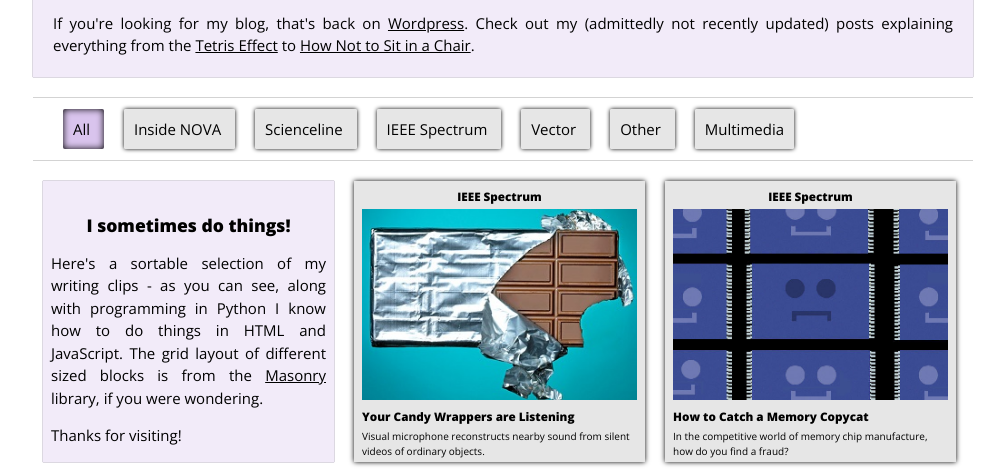
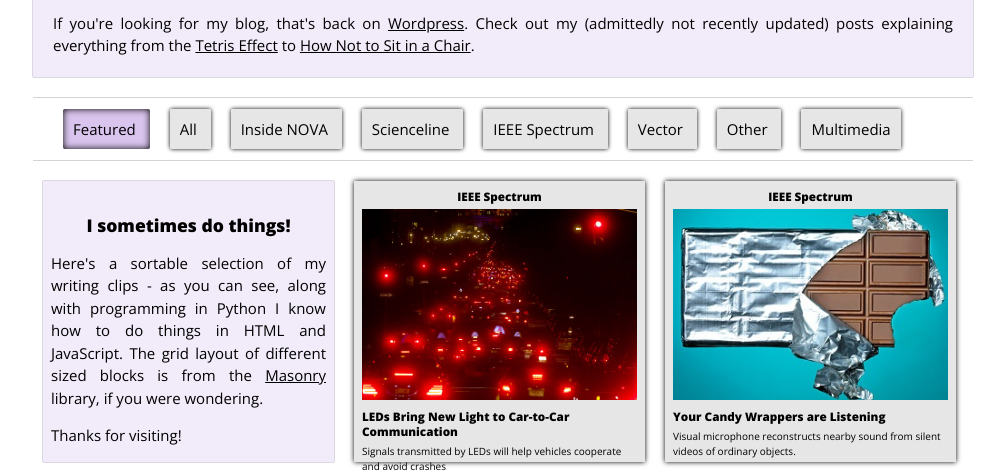
Before and after one commit to slewin/slewin.github.io, a plain HTML site: page index.html in a window 1280 px wide. Shown: the part 442-913 px from the top of the page, without its empty margins (137-1142 px from the left). Drawn offline with nearby package versions, Linux system fonts and the light colour scheme.

Commit message:
featured fancy + resume

```diff
--- a/index.html
+++ b/index.html
@@ -45,7 +45,9 @@ If you're looking for my blog, that's back on <a href="http://www.sarahexplains.
 
 <div id="wrapper" style="background:none; padding-top:0; padding-bottom:0px; box-shadow:none; border:none">
 
-<div class="button selected" id="all"> All </div>
+<div class="button selected" id="featured"> Featured </div>
+
+<div class="button" id="all"> All </div>
 
 <div class="button" id="InsideNOVA"> Inside NOVA </div>
 
@@ -79,7 +81,14 @@ If you're looking for my blog, that's back on <a href="http://www.sarahexplains.
 	<p>Description - delete p if two lines</p>
 </div>
 -->
-<div class="item clip" id="candy" tags=["all","Spectrum"] site=http://spectrum.ieee.org/tech-talk/consumer-electronics/audiovideo/your-candy-wrappers-are-listening>
+<div class="item clip" id="lights" tags=["all","Spectrum"] site=http://spectrum.ieee.org/transportation/advanced-cars/leds-bring-new-light-to-car-to-car-communication>
+	<h3 style="text-align:center;margin-top:0px">IEEE Spectrum</h3>
+	<img src="workpics/lights.png" width="275px" alt="lights article Sarah Lewin">
+	<h3>LEDs Bring New Light to Car-to-Car Communication</h3>
+	Signals transmitted by LEDs will help vehicles cooperate and avoid crashes
+</div>
+
+<div class="item clip" id="candy" tags=["featured","all","Spectrum"] site=http://spectrum.ieee.org/tech-talk/consumer-electronics/audiovideo/your-candy-wrappers-are-listening>
 	<h3 style="text-align:center;margin-top:0px">IEEE Spectrum</h3>
 	<img src="workpics/candy.jpg" width="275px" alt="candy article Sarah Lewin">
 	<h3>Your Candy Wrappers are Listening</h3>
@@ -100,7 +109,7 @@ If you're looking for my blog, that's back on <a href="http://www.sarahexplains.
 	If you want people to conserve, you’re going to have to convince…me.
 </div>
 
-<div class="item clip" id="hologram" tags=["all","Spectrum"] site="http://spectrum.ieee.org/consumer-electronics/audiovideo/holographic-displays-coming-to-smartphones">
+<div class="item clip" id="hologram" tags=["featured","all","Spectrum"] site="http://spectrum.ieee.org/consumer-electronics/audiovideo/holographic-displays-coming-to-smartphones">
 	<h3 style="text-align:center;margin-top:0px">IEEE Spectrum</h3>
 	<img src="workpics/hologram.png" width="275px" alt="hologram article Sarah Lewin">
 	<h3>Holographic Displays Come to Smartphones</h3>
@@ -114,7 +123,7 @@ If you're looking for my blog, that's back on <a href="http://www.sarahexplains.
 	App would use beacons sent over Wi-Fi to warn of collisions.
 </div>
 
-<div class="item clip" id="cardboard" tags=["all","Spectrum"] site="http://spectrum.ieee.org/tech-talk/consumer-electronics/audiovideo/3d-comes-to-cardboard">
+<div class="item clip" id="cardboard" tags=["featured","all","Spectrum"] site="http://spectrum.ieee.org/tech-talk/consumer-electronics/audiovideo/3d-comes-to-cardboard">
 	<h3 style="text-align:center;margin-top:0px">IEEE Spectrum</h3>
 	<img src="workpics/cardboard.png" width="275px" alt="cardboard article Sarah Lewin">
 	<h3>Google's Cardboard Virtual Reality Kit</h3>
@@ -128,14 +137,14 @@ If you're looking for my blog, that's back on <a href="http://www.sarahexplains.
 	A Turing test doesn't measure a computer's intelligence, but it does say something about its usefulness.
 </div>
 
-<div class="item clip" id="clouds" tags=["all","Scienceline"] site="http://Scienceline.org/2014/04/written-in-the-clouds/">
+<div class="item clip" id="clouds" tags=["featured","all","Scienceline"] site="http://Scienceline.org/2014/04/written-in-the-clouds/">
 	<h3 style="text-align:center;margin-top:0px">Scienceline</h3>
 	<img src="workpics/clouds.png" width="275px" alt="clouds article Sarah Lewin">
 	<h3>Written in the clouds</h3>
 	Cargo ships and weather balloons - no one said MAGIC was easy.
 </div>
 
-<div class="item clip" id="tuning" tags=["all","other"] site="http://www.the-scientist.com/?articles.view/articleNo/39727/title/A-Face-to-Remember/">
+<div class="item clip" id="tuning" tags=["featured","all","other"] site="http://www.the-scientist.com/?articles.view/articleNo/39727/title/A-Face-to-Remember/">
 	<h3 style="text-align:center;margin-top:0px">The Scientist</h3>
 	<img src="workpics/tuning.png" width="275px" alt="feature tuning article Sarah Lewin">
 	<h3>A face to remember</h3>
@@ -149,13 +158,13 @@ If you're looking for my blog, that's back on <a href="http://www.sarahexplains.
 	Artist M. Henry Jones turns lenses and lighting into 3D portraits that really pop. With Joshua A. Krisch
 </div>
 
-<div class="item clip dlength" id="guide" tags=["all","Scienceline","multimedia"] site="http://Scienceline.org/2014/02/infographic-a-planet-hunters-guide-to-the-galaxy/">
+<div class="item clip dlength" id="guide" tags=["featured","all","Scienceline","multimedia"] site="http://Scienceline.org/2014/02/infographic-a-planet-hunters-guide-to-the-galaxy/">
 	<h3 style="text-align:center;margin-top:0px">Scienceline (infographic)</h3>
 	<img src="workpics/guide.png" width="275px" alt="guide infographic Sarah Lewin">
 	<h3>Planet-hunter's guide to the galaxy</h3>
 </div>
 
-<div class="item clip" id="photo" tags=["all","Scienceline"] site="http://Scienceline.org/2014/02/science-and-art-collide-in-space-images/">
+<div class="item clip" id="photo" tags=["featured","all","Scienceline"] site="http://Scienceline.org/2014/02/science-and-art-collide-in-space-images/">
 	<h3 style="text-align:center;margin-top:0px">Scienceline</h3>
 	<img src="workpics/photo.jpg" width="275px" alt="space photo article Sarah Lewin">
 	<h3>Science and art collide in space images</h3>
@@ -182,7 +191,7 @@ If you're looking for my blog, that's back on <a href="http://www.sarahexplains.
 	NASA has a long history of repurposing old missions that finish or go awry and ending up with great science.
 </div>
 
-<div class="item clip" id="sunspot" tags=["all","Scienceline"] site="http://Scienceline.org/2013/12/our-sleeping-sun/">
+<div class="item clip" id="sunspot" tags=["featured","all","Scienceline"] site="http://Scienceline.org/2013/12/our-sleeping-sun/">
 	<h3 style="text-align:center;margin-top:0px">Scienceline</h3>
 	<img src="workpics/sunspot.jpg" width="275px" alt="sunspot article Sarah Lewin">
 	<h3>Our sleeping sun</h3>
@@ -230,7 +239,7 @@ If you're looking for my blog, that's back on <a href="http://www.sarahexplains.
 	Although stem cells have the potential to differentiate into any type, they often prefer a particular route.
 </div>
 
-<div class="item clip" id="kidney" tags=["all","Vector"] site="http://Vectorblog.org/2013/08/decoding-kidney-disease-one-gene-at-a-time/">
+<div class="item clip" id="kidney" tags=["featured","all","Vector"] site="http://Vectorblog.org/2013/08/decoding-kidney-disease-one-gene-at-a-time/">
 	<h3 style="text-align:center;margin-top:0px">Vector (Boston Children's Hospital)</h3>
 	<img src="workpics/kidney.jpg" width="275px" alt="kidney article Sarah Lewin">
 	<h3>Decoding kidney disease</h3>
@@ -251,14 +260,14 @@ If you're looking for my blog, that's back on <a href="http://www.sarahexplains.
 	Four-part series on cryptography.<br>(WGBH's NOVA blog lost to time and space; here's a PDF)
 </div>
 
-<div class="item clip" id="swarm" tags=["all","InsideNOVA"] site="Adventures in Swarm Robotics _ Inside NOVA _ PBS.pdf">
+<div class="item clip" id="swarm" tags=["featured","all","InsideNOVA"] site="Adventures in Swarm Robotics _ Inside NOVA _ PBS.pdf">
 	<h3 style="text-align:center;margin-top:0px">Inside NOVA</h3>
 	<img src="workpics/swarm.jpg" width="275px" alt="swarm article Sarah Lewin">
 	<h3>Adventures in swarm robotics</h3>
 	Harvard's thousand-robot army is almost complete.<br>(WGBH's NOVA blog lost to time and space; here's a PDF)
 </div>
 
-<div class="item clip" id="love" tags=["all","other"] site="http://www.browndailyherald.com/2012/04/26/brain-patterns-of-passion-revealed/">
+<div class="item clip" id="love" tags=["featured","all","other"] site="http://www.browndailyherald.com/2012/04/26/brain-patterns-of-passion-revealed/">
 	<h3 style="text-align:center;margin-top:0px">Brown Daily Herald</h3>
 	<img src="workpics/love.jpg" width="275px" alt="love article Sarah Lewin">
 	<h3>Brain patterns of passion revealed</h3>
@@ -287,7 +296,7 @@ If you're looking for my blog, that's back on <a href="http://www.sarahexplains.
 
 <script type="text/javascript">
 
-var currentselection = "all";
+var currentselection = "featured";
 
 $(document).ready(function(){
   $("div").click(function(){
```
Also changed, not shown: 1 other file.
